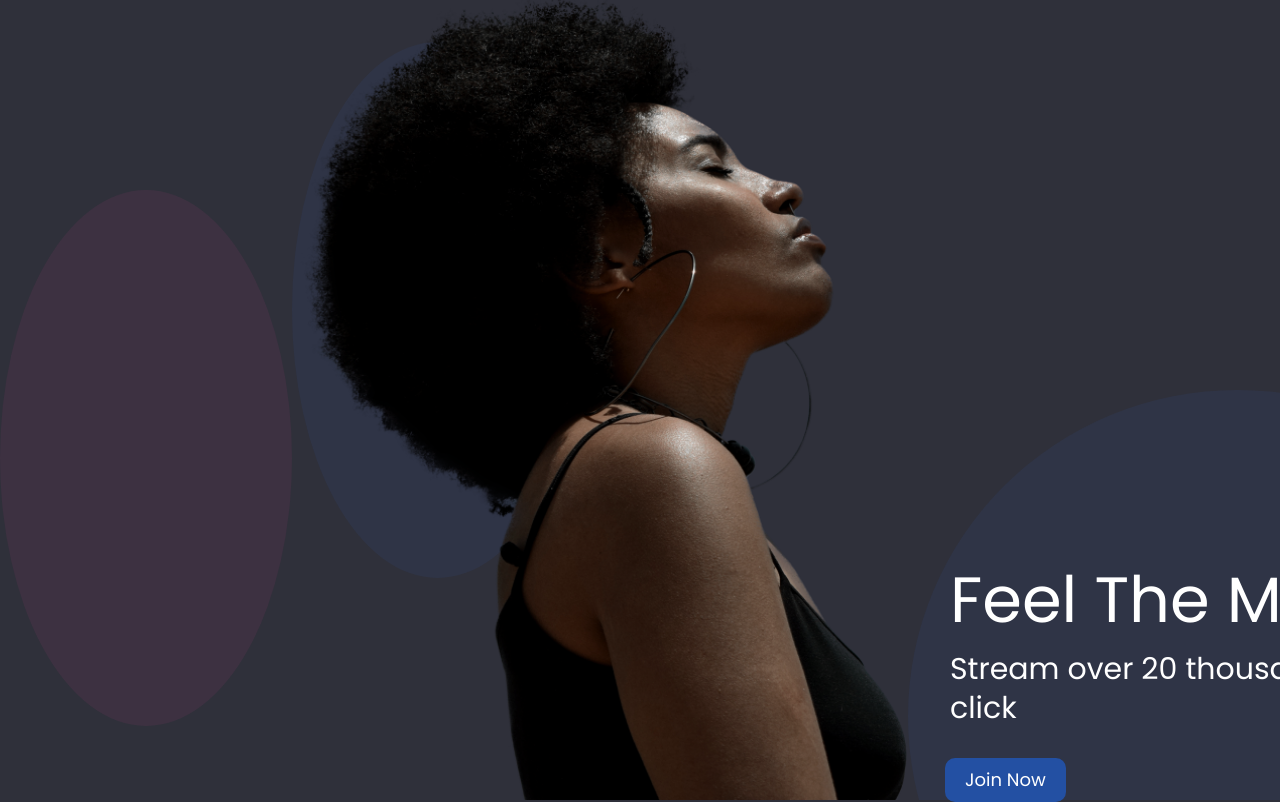
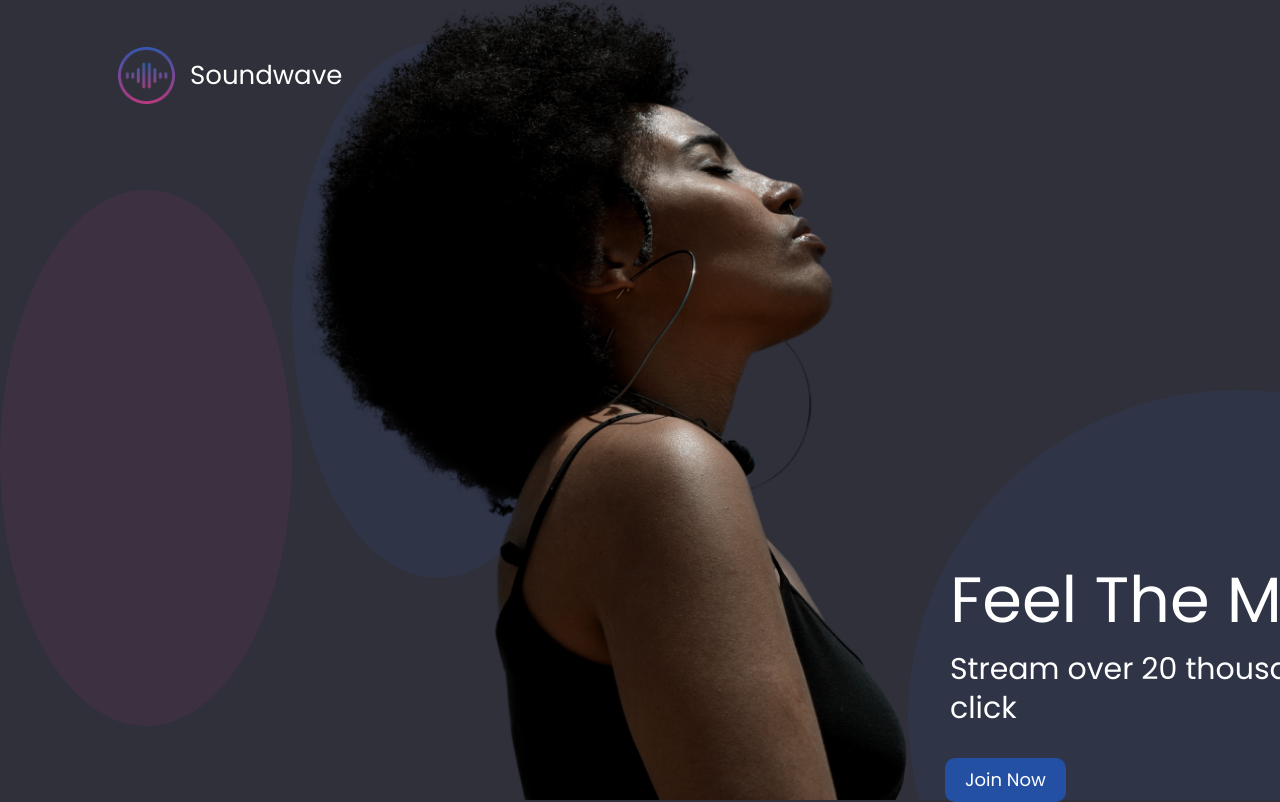
Before and after one commit to SoundWAVEGIRLS/SoundWave, a React (Vite) app in the folder sound-wave-girls/: page / in a window 1280 px wide. Shown: the top 802 px of the page. Built offline with nearby package versions, Linux system fonts and the light colour scheme.

Commit message:
z-index component Logo

```diff
--- a/sound-wave-girls/src/components/Logo/Logo.css
+++ b/sound-wave-girls/src/components/Logo/Logo.css
@@ -8,6 +8,7 @@
   margin-left: 118px;
   background-color: transparent;
   text-decoration: none;
+  z-index: 90;
 }
 
 .logo-text {
```
